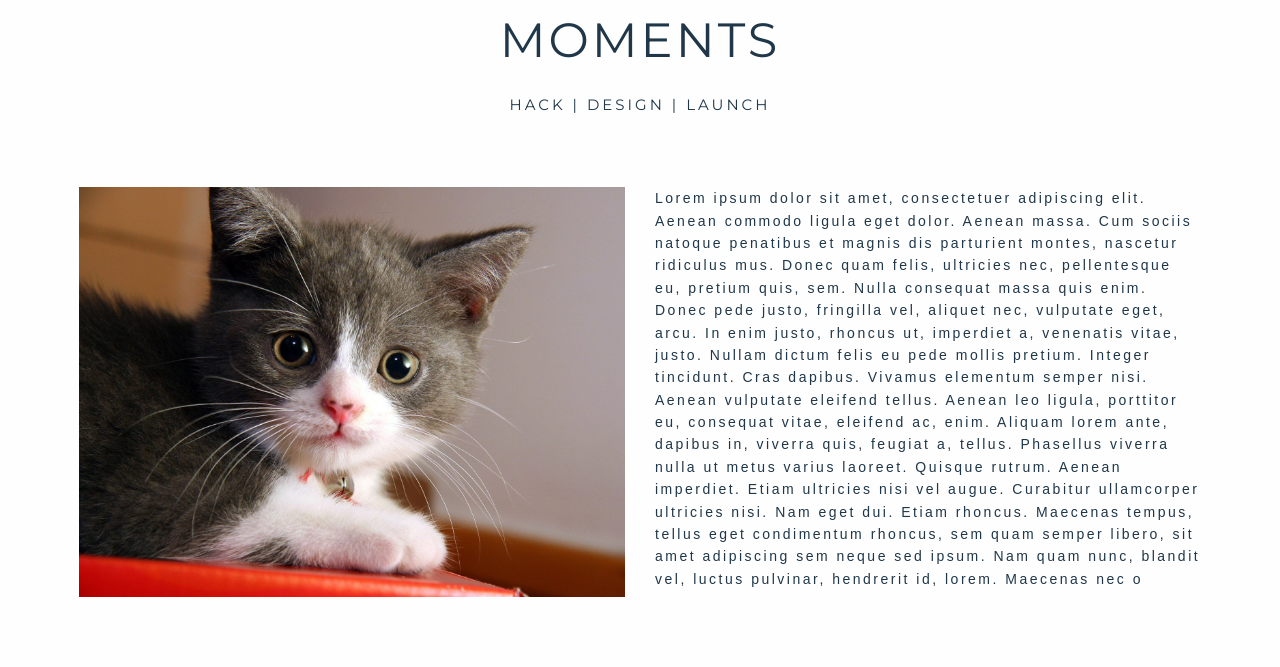
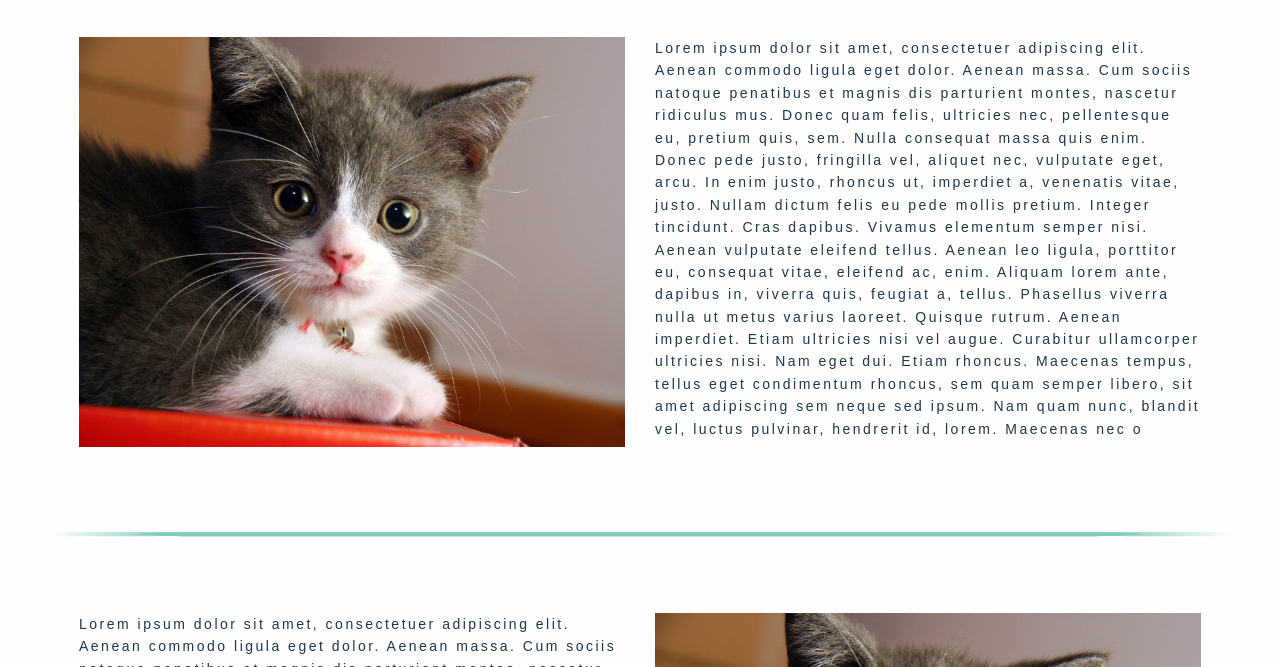
Before and after one commit to niwong/nalukai, a website: page moments.html in a window 1280 px wide. Shown: the part 433-1100 px from the top of the page. Drawn offline with Linux system fonts and the light colour scheme; a web font is replaced by a local one.

Commit message:
moments formatting

```diff
--- a/moments.html
+++ b/moments.html
@@ -43,17 +43,9 @@
       </div>
     </div>
     <!-- content wrap -->
-    <img div id="img1" src="img/Moments_Banner.png">
+    <img src="img/Moments_Banner.png" style="padding-bottom:10px;">
 
   <div class="page-wrap">
-    <div class="row">
-      <div class="small-12 columns mission">
-        <h1>Moments</h1>
-        <h2>Hack | Design | Launch</h2>
-        </div>
-      </div>
-      <br>
-
     <div class="row missionRow">
       <div class="large-6 columns">
         <img src="img/stockimage2.jpg">
```
